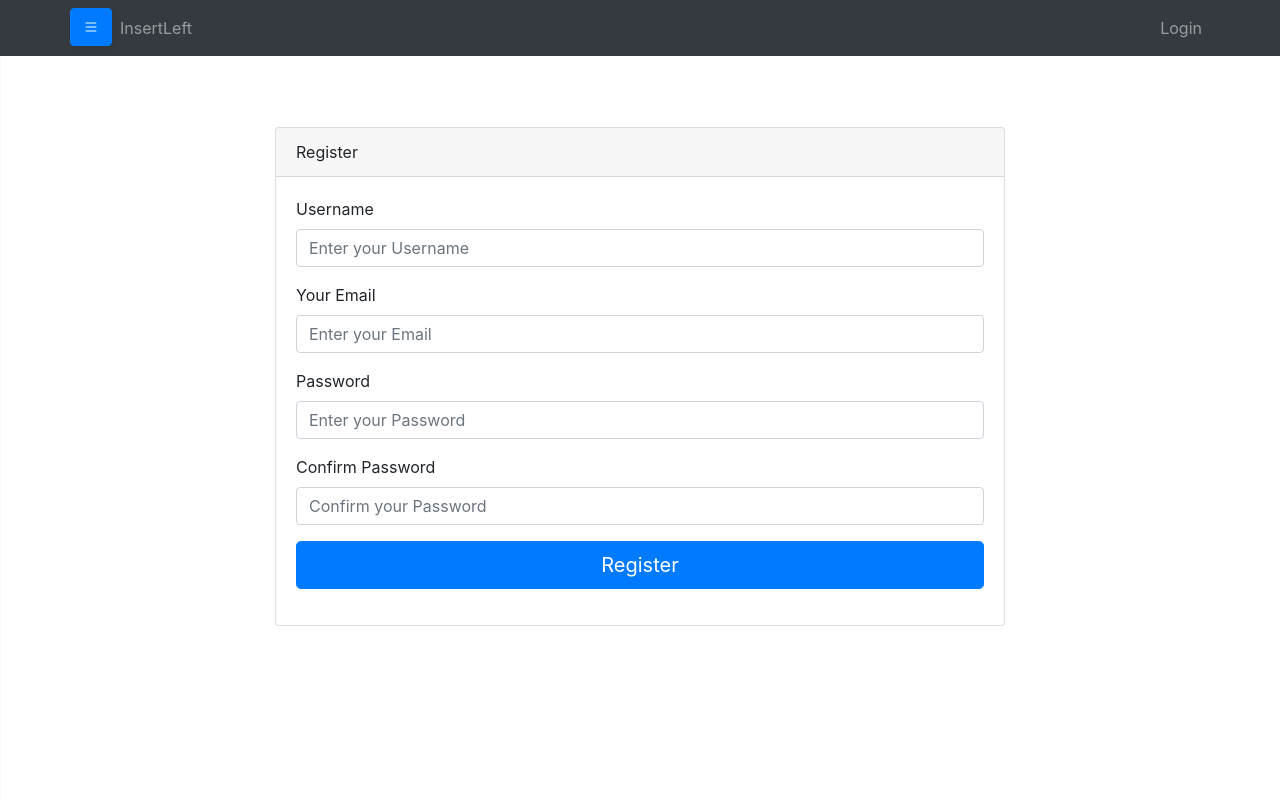
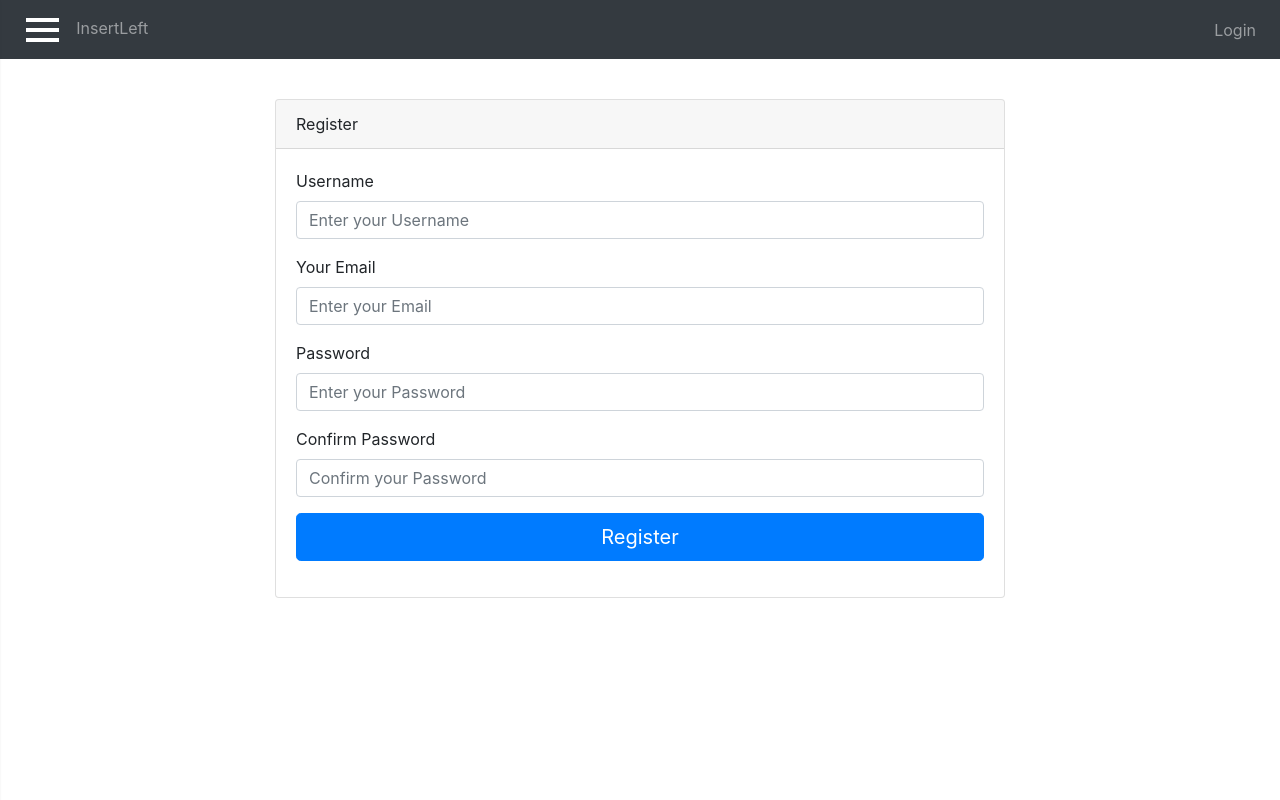
Before and after one commit to ryanmcfarland/flask-insertleft, a Flask app: page /auth/register in a window 1280 px wide. Run offline with Flask 2, Linux system fonts and the light colour scheme; data comes from the database, SQL or seed files in the repository; some libraries are stand-ins or nearby versions.

Commit message:
added cross ham to navbar

```diff
--- a/app/static/css/insertleft.css
+++ b/app/static/css/insertleft.css
@@ -1,9 +1,70 @@
 /***** Wrapper *****/
 
-.wrapper {
+button.hamburger.open-menu {
+    color: #111111;
+    box-sizing: border-box;
+    padding: 0.6em;
+    font-size: 1em;
+    border: none;
+    overflow: hidden;
+    background: transparent;
+    cursor: pointer;
+    pointer-events: auto;
     display: flex;
-    width: 100%;
-    align-items: stretch;
+    justify-content: center;
+    align-items: center;
+}
+
+.hamburger.open-menu {
+    position: relative;
+    -webkit-transform: rotate(0deg);
+    -moz-transform: rotate(0deg);
+    -o-transform: rotate(0deg);
+    transform: rotate(0deg);
+    -webkit-transition: .5s ease-in-out;
+    -moz-transition: .5s ease-in-out;
+    -o-transition: .5s ease-in-out;
+    transition: .5s ease-in-out;
+    cursor: pointer;
+}
+
+.hamburger.line.open-menu {
+    display: block;
+    position: absolute;
+    width: 2.0625rem;
+    height: 0.25rem;
+    margin-bottom: 0.375rem;
+    position: relative;
+    background: #ffffff;
+    transform-origin: 0.25rem 0;
+    transition: transform 0.5s cubic-bezier(0.77, 0.2, 0.05, 1), background 0.5s cubic-bezier(0.77, 0.2, 0.05, 1), opacity 0.5s ease;
+}
+
+.hamburger.line.open-menu:first-child {
+    transform-origin: 0% 0%;
+}
+
+.hamburger.line.open-menu:nth-child(2) {
+    transform-origin: 0% 100%;
+}
+
+.hamburger.line.open-menu:last-of-type {
+    margin: 0;
+}
+
+.hamburger.line.open-menu.open:first-child {
+    opacity: 1;
+    transform: rotate(45deg) translate(0.125rem, -0.125rem);
+}
+
+
+.hamburger.line.open-menu.open:nth-child(2) {
+    opacity: 0;
+    transform: rotate(0deg) scale(0.2, 0.2);
+}
+
+.hamburger.line.open-menu.open:last-of-type {
+    transform: rotate(-45deg) translate(-0.0625rem, -0.0625rem);
 }
 
 
@@ -15,6 +76,24 @@
     width: 100%;
     min-height: 100vh;
     transition: all 0.3s;
+    position: absolute;
+    top: 0;
+    right: 0;
+}
+
+.overlay {
+    display: none;
+    position: fixed;
+    width: 100vw;
+    height: 100vh;
+    background: rgba(0, 0, 0, 0.7);
+    z-index: 998;
+    opacity: 0;
+    transition: all 0.5s ease-in-out;
+}
+.overlay.active {
+    display: block;
+    opacity: 1;
 }
 
 /***** Sidebar *****/
--- a/app/static/js/main.js
+++ b/app/static/js/main.js
@@ -1,14 +1,16 @@
-jQuery(document).ready(function() {
+$(document).ready(function() {
 
     $('.dismiss, .overlay').on('click', function() {
         $('.sidebar').removeClass('active');
         $('.overlay').removeClass('active');
+        $('.line').removeClass('open');
     });
 
     $('.open-menu').on('click', function(e) {
         e.preventDefault();
         $('.sidebar').addClass('active');
         $('.overlay').addClass('active');
+        $('.line').toggleClass('open');
         // close opened sub-menus
         $('.collapse.show').toggleClass('show');
         $('a[aria-expanded=true]').attr('aria-expanded', 'false');
--- a/app/templates/_navbar.html
+++ b/app/templates/_navbar.html
@@ -1,8 +1,16 @@
 <nav class="navbar navbar-expand navbar-dark bg-dark">
-    <div class="container">
+    <div class="container-fluid">
         <ul class="navbar-nav">
             <li class="nav-item align-left">
-                <a type="button" id="sidebarCollapse" class="btn btn-primary btn-customized open-menu"><i class="bi bi-list"></i></a>
+                <div class="icon-container hamburger" >
+                    <button class="hamburger open-menu" id="sidebarCollapse">
+                        <span class="hamburger open-menu">
+                            <span class="hamburger line open-menu"></span>
+                            <span class="hamburger line open-menu"></span>
+                            <span class="hamburger line open-menu"></span>
+                        </span>
+                    </button>
+                </div>
             </li>
             <li class="nav-item align-left">
                 <a class="nav-link text-nowrap" href="{{ url_for('main.index') }}">InsertLeft</a>
@@ -13,7 +21,7 @@
             <li class="nav-item align-left dropdown">
                 <a class="nav-link dropdown-toggle" href="#" id="navbarDropdown" data-toggle="dropdown" aria-haspopup="true" aria-expanded="false">
                     <i class="bi bi-person-fill"></i> Profile </a>
-                <div class="dropdown-menu" aria-labelledby="navbarDropdown">
+                <div class="dropdown-menu dropdown-menu-right" aria-labelledby="navbarDropdown">
                     <a class="dropdown-item" href="#">My Account</a>
                     <a class="dropdown-item" href="{{ url_for('auth.logout') }}">Logout</a>
                 </div>
--- a/app/templates/base.html
+++ b/app/templates/base.html
@@ -26,11 +26,12 @@
         <nav id="sidebar" class="sidebar">
             {% include '_sidebar.html' %}
         </nav>
-        <div id = "content" class="content">
+        <div id="content" class="content">
             {% include '_navbar.html' %}
             {% block content %}{% endblock %}
         </div>
     </div>
+    <div class="overlay"></div>
     <script src="https://code.jquery.com/jquery-3.3.1.slim.min.js" integrity="sha384-q8i/X+965DzO0rT7abK41JStQIAqVgRVzpbzo5smXKp4YfRvH+8abtTE1Pi6jizo" crossorigin="anonymous"></script>
     <script src="https://cdnjs.cloudflare.com/ajax/libs/popper.js/1.14.7/umd/popper.min.js" integrity="sha384-UO2eT0CpHqdSJQ6hJty5KVphtPhzWj9WO1clHTMGa3JDZwrnQq4sF86dIHNDz0W1" crossorigin="anonymous"></script>
     <script src="https://stackpath.bootstrapcdn.com/bootstrap/4.3.1/js/bootstrap.min.js" integrity="sha384-JjSmVgyd0p3pXB1rRibZUAYoIIy6OrQ6VrjIEaFf/nJGzIxFDsf4x0xIM+B07jRM" crossorigin="anonymous"></script>
--- a/config.py
+++ b/config.py
@@ -5,7 +5,7 @@ basedir = os.path.abspath(os.path.dirname(__file__))
 configdir = os.environ.get('CONFIG_DIR') or '/home/ryanm/code/flask-insertleft/insertleft'
 load_dotenv(os.path.join(configdir, '.env'), verbose = True)
 # Load this after the load-dotenv to grab media directory from config file
-mediadir = os.environ.get('MEDIA_DRECTORY') or os.path.join(basedir, 'media')
+mediadir = os.environ.get('MEDIA_DIRECTORY') or os.path.join(basedir, 'media')
 
 class Config(object):
     SECRET_KEY = os.environ.get('SECRET_KEY') or 'you-will-never-guess'
```
Also changed, not shown: other parts of app/static/css/insertleft.css (+4 -83 lines), 1 other file.
